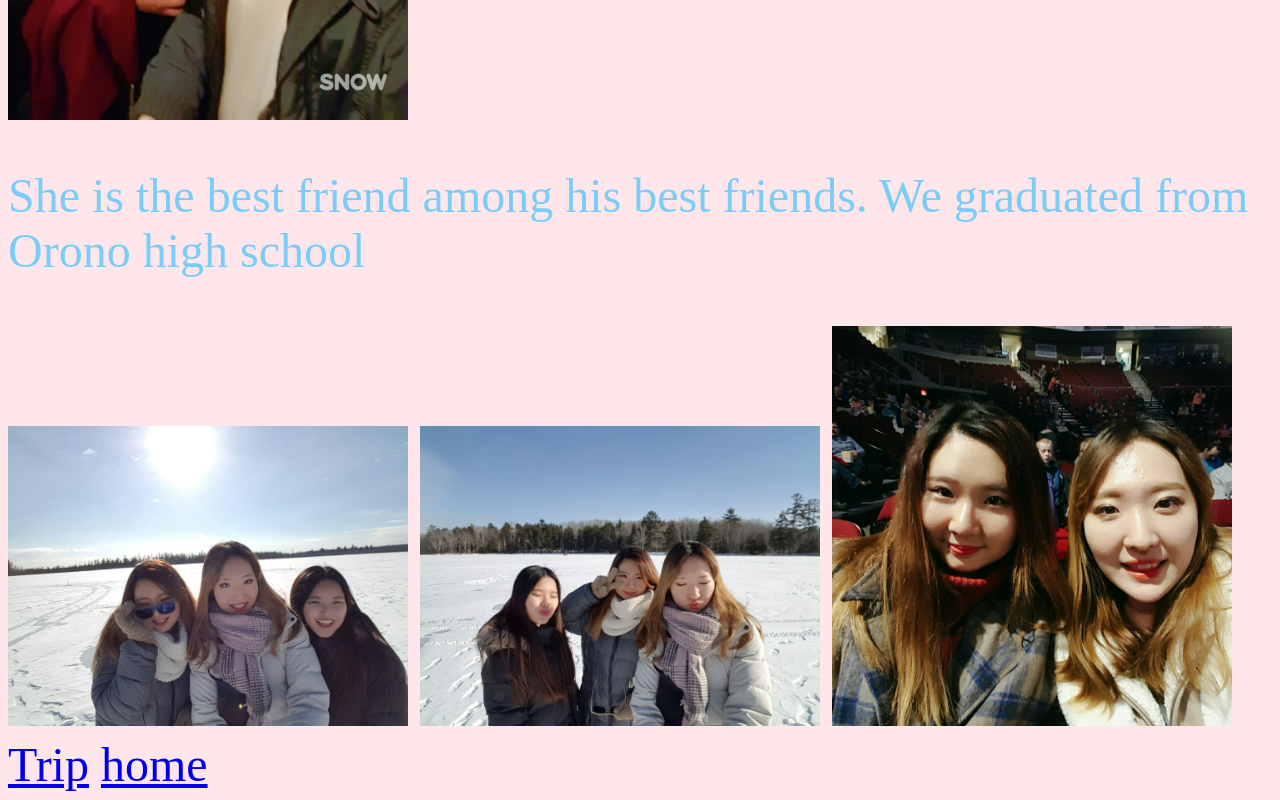
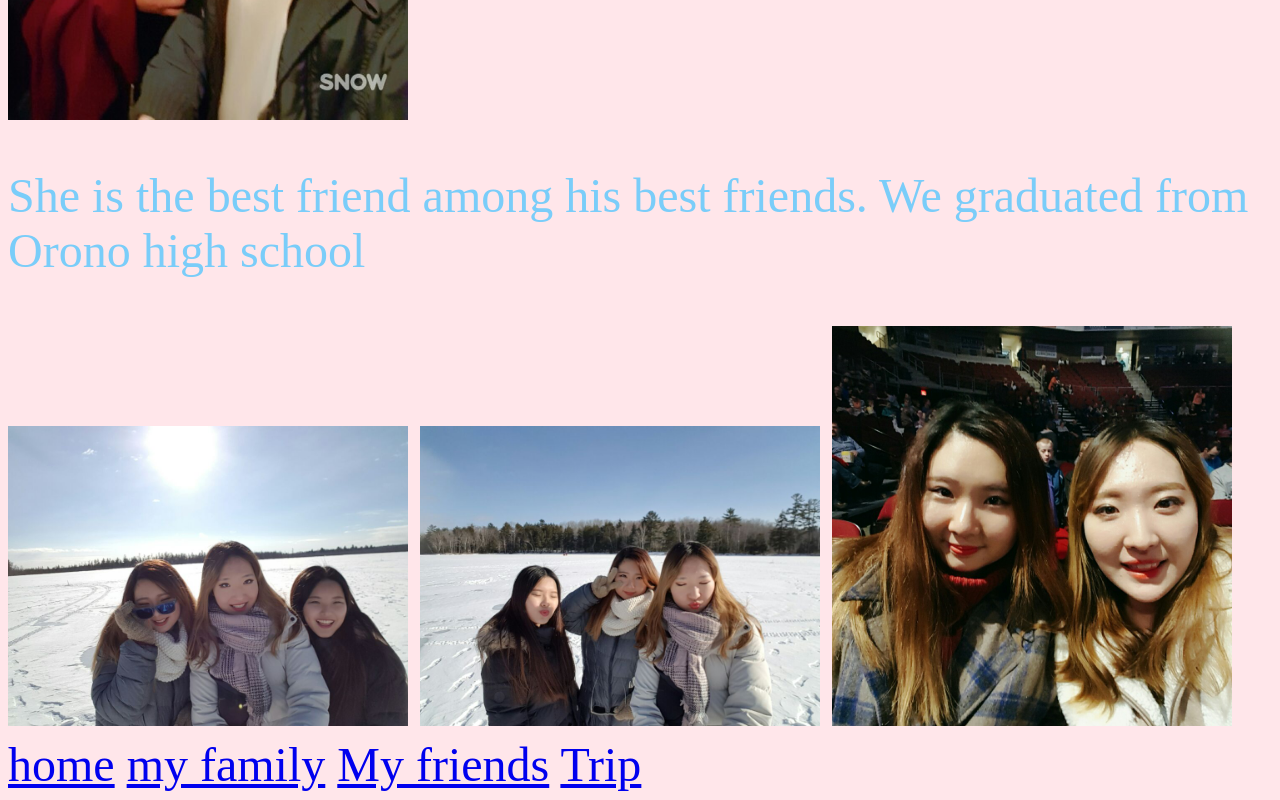
Before and after one commit to kylm5097/kylm5097.github.io-old, a plain HTML site: page Friends.html in a window 1280 px wide. Shown: the part 6458-7258 px from the top of the page. Drawn offline with Linux system fonts and the light colour scheme.

Commit message:
Add files via upload

```diff
--- a/Friends.html
+++ b/Friends.html
@@ -51,5 +51,7 @@
 					<img SRC="Concert with Dana.jpg"width="400 height="500>
 
 
-		 <A href=" trip.html"> Trip</A>
-		<A HREF="index.html">home</A>
+		 <a href="index.html"> home</A>
+<a href="Familly.html">my family</a>
+  <A href="Friends.html"> My friends</A>
+  <A href="Trip.html"> Trip</A>
```
Also changed, not shown: Familly.html (+4 -4 lines), Trip.html (+5 -0 lines), index.html (+3 -3 lines).
